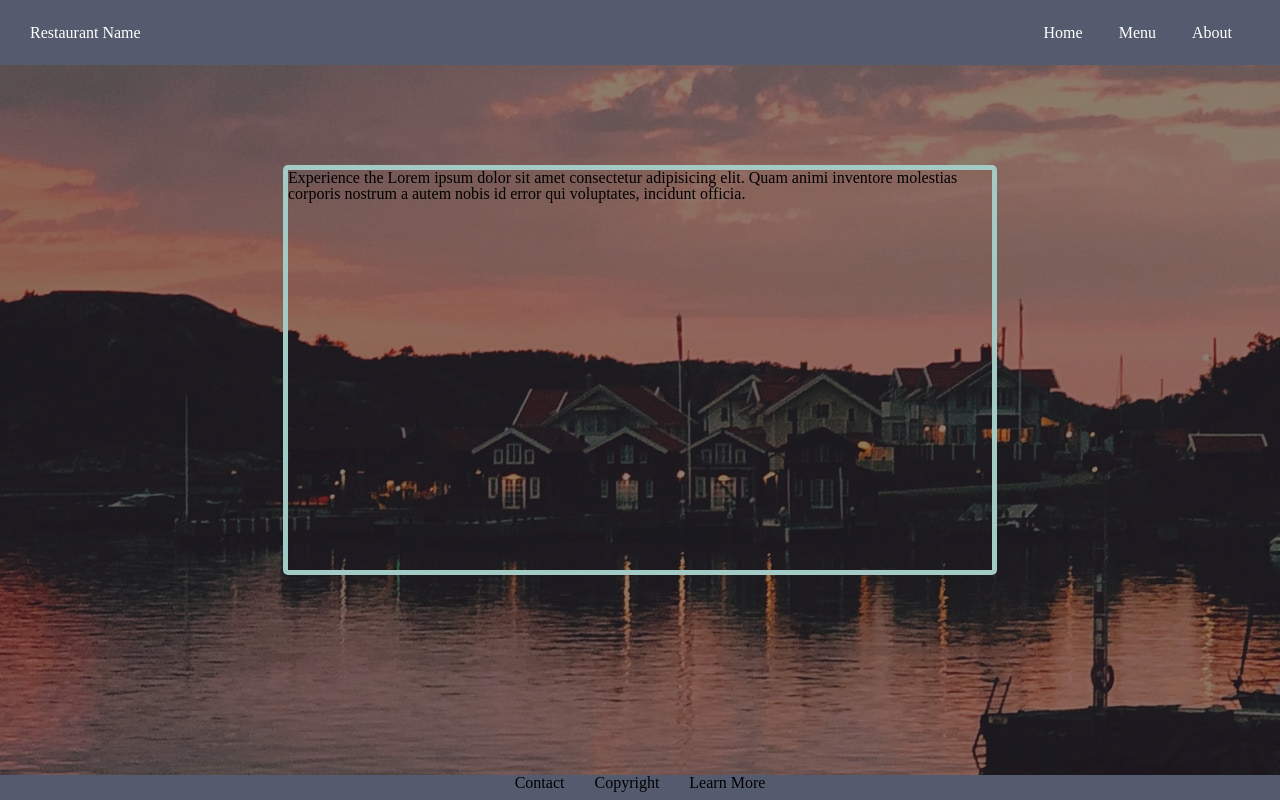
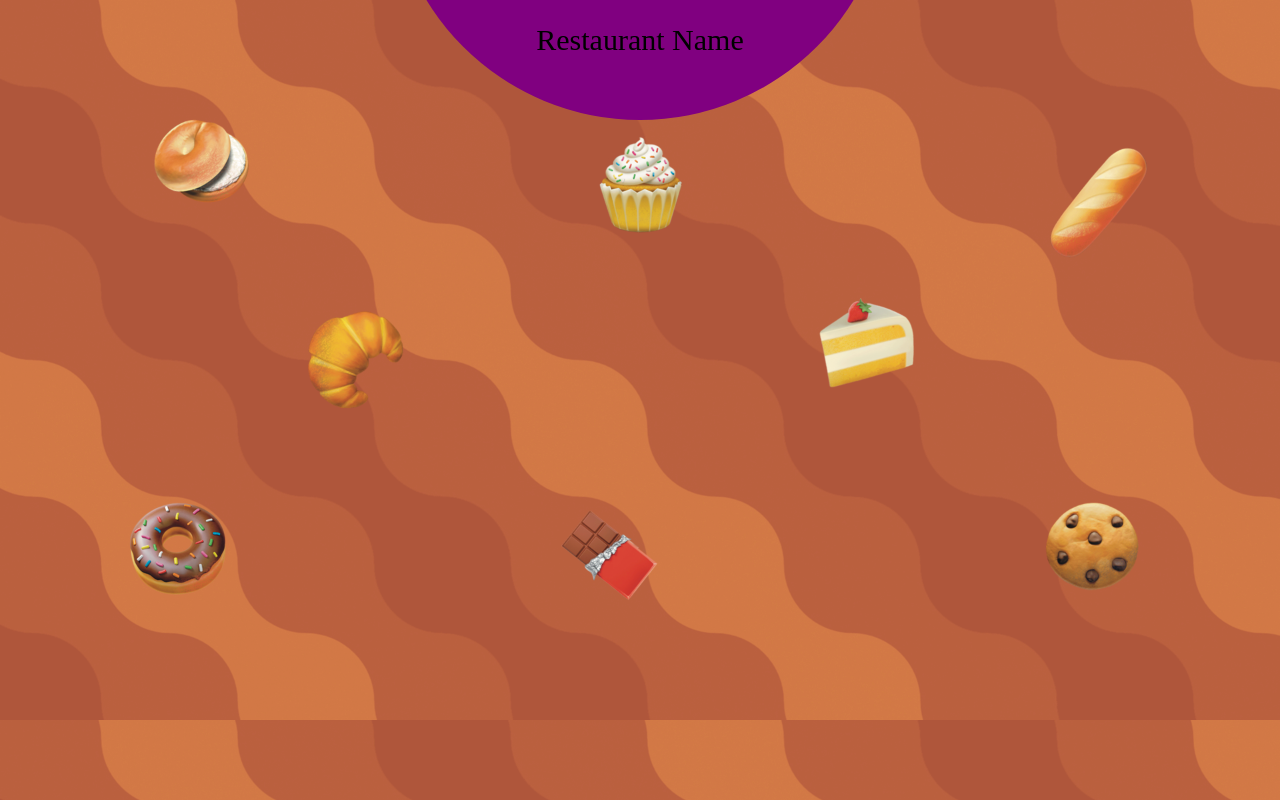
Before and after one commit to Javier-rn/restaurant-page, a website built with webpack: page dist/index.html in a window 1280 px wide. Built offline with Linux system fonts and the light colour scheme.

Commit message:
Add background image

```diff
--- a/src/index.js
+++ b/src/index.js
@@ -1,4 +1,4 @@
 import './reset.css';
 import './style.css';
 
-console.log('hey!');
+console.log('hey!!!!');
--- a/src/style.css
+++ b/src/style.css
@@ -1,66 +1,35 @@
-.nav-bar {
-  color: white;
+body {
+  background-image: url('background.png');
+  background-size: cover;
+  background-position: 0 0;
+}
+
+.content {
   width: 100%;
-  height: 65px;
-  background-color: #555b6e;
   display: flex;
-  flex-direction: row;
-  justify-content: space-between;
+  flex-direction: column;
   align-items: center;
 }
 
-.nav-bar .left-side {
-  margin-left: 30px;
+.headline {
+  display: flex;
+  flex-direction: column;
+  align-items: center;
+  text-align: center;
+  width: 400px;
 }
 
-.nav-bar ul {
-  display: flex;
-  flex-direction: row;
-  margin-right: 30px;
+.circle {
+  z-index: -1;
+  background-color: purple;
+  position: absolute;
+  top: -380px;
+  width: 500px;
+  height: 500px;
+  border-radius: 50%;
 }
 
-.nav-bar li {
-  margin: 18px;
+.headline h1 {
+  font-size: 30px;
+  padding: 25px;
 }
-
-.background-image {
-  width: 100%;
-  height: calc(100vh - 65px);
-  background: url('sverige-nature.jpg') no-repeat fixed 30% 60%;
-  filter: brightness(0.6);
-
-  position: absolute;
-  z-index: -1;
-}
-
-.main {
-  display: flex;
-  flex-direction: column;
-  justify-content: center;
-  align-items: center;
-  width: 100%;
-}
-
-.main-content {
-  width: 55%;
-  height: 400px;
-  margin-top: 100px;
-  border: 5px solid #a4cac5;
-  border-radius: 5px;
-}
-
-footer {
-  position: absolute;
-  bottom: 0;
-  width: 100%;
-  background-color: #555b6e;
-  height: 25px;
-}
-
-footer ul {
-  display: flex;
-  flex-direction: row;
-  justify-content: center;
-  align-items: center;
-  gap: 30px;
-}
```
Also changed, not shown: dist/d795b4272e584251c97f.png (added), dist/index.html, dist/main.js, src/background.png (added), src/sverige-nature.jpg (deleted), 2 other files.
